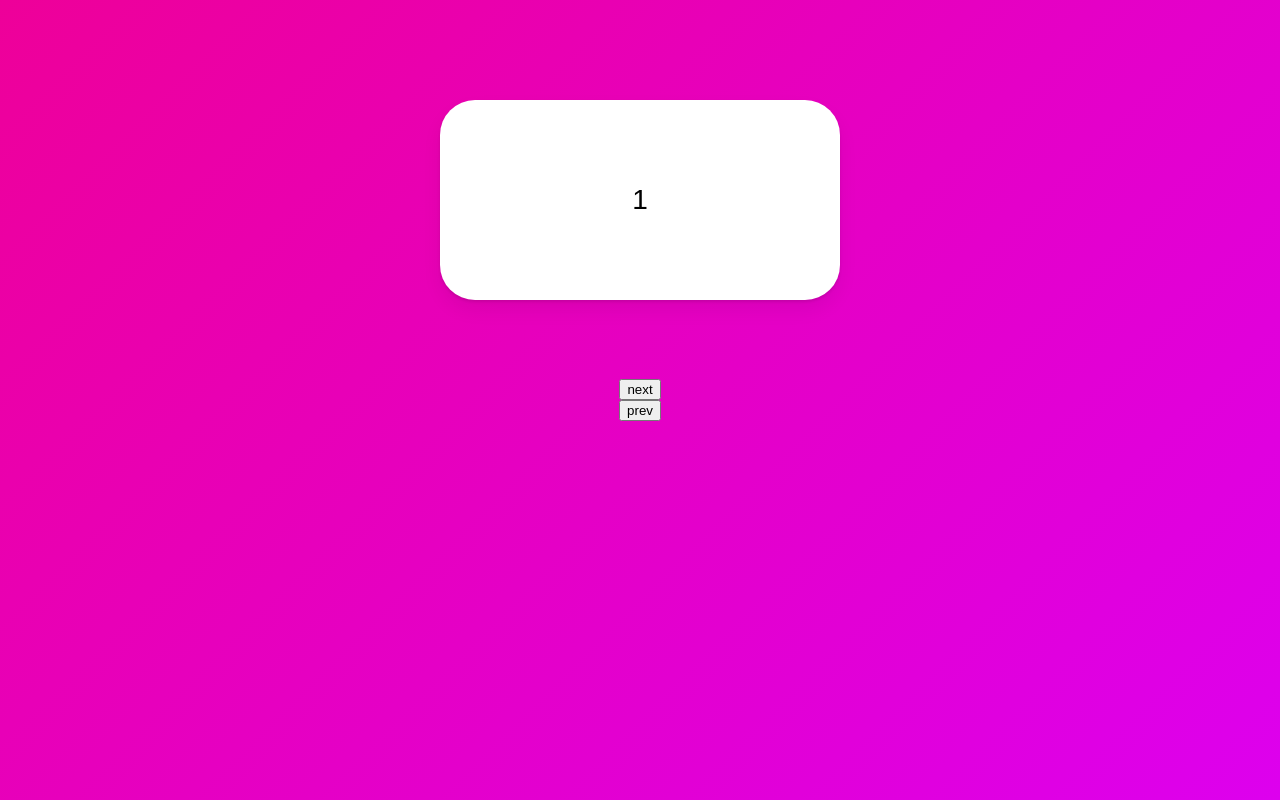
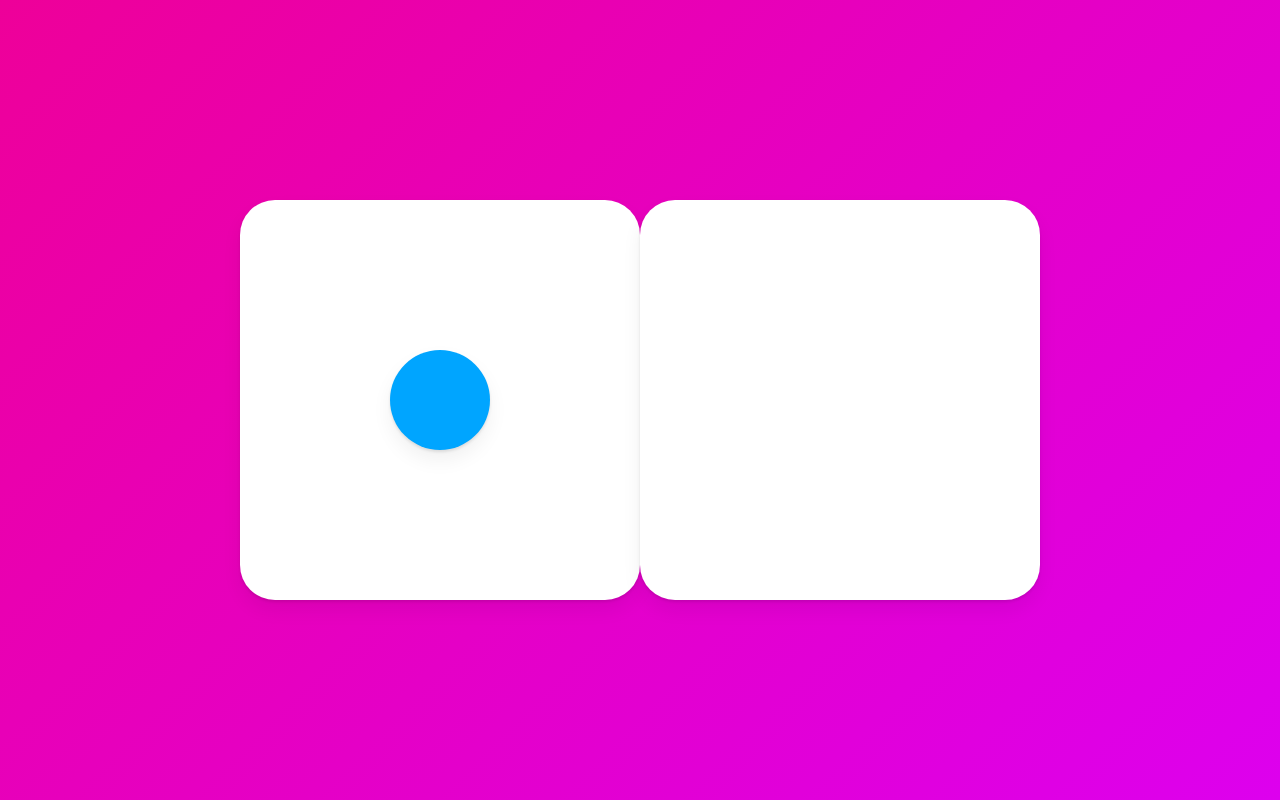
Before and after one commit to to06109/react_masterclass, a React (Create React App) app: page / in a window 1280 px wide. Built offline with nearby package versions, Linux system fonts and the light colour scheme.

Commit message:
7.14 Animation - Layout

```diff
--- a/src/App.tsx
+++ b/src/App.tsx
@@ -14,81 +14,43 @@
   display: flex;
   justify-content: center;
   align-items: center;
-  flex-direction: column;
 `
 const Box = styled(motion.div)`
   width: 400px;
-  height: 200px;
+  height: 400px;
   background-color: rgba(255, 255, 255, 1);
   border-radius: 35px;
-  position: absolute;
-  top: 100px;
   display: flex;
   justify-content: center;
   align-items: center;
-  font-size: 28px;
   box-shadow: 0 2px 3px rgba(0, 0, 0, 0.1), 0 10px 20px rgba(0, 0, 0, 0.06);
 `
-const box = {
-  // 함수에서 object return하려면 괄호로 감싸야함
-  entry: (back: boolean) => ({
-    // 뒤로 가는 거면 entry가 왼쪽(-500)에서 와야함
-    x: back ? -500 : 500,
-    opacity: 0,
-    scale: 0,
-    transition: {
-      duration: 0.3,
-    },
-  }),
-  center: {
-    x: 0,
-    opacity: 1,
-    scale: 1,
-    transition: {
-      duration: 0.3,
-    },
-  },
-  exit: (back: boolean) => ({
-    // 뒤로 가는 거면 exit가 오른쪽(500)으로 가야함
-    x: back ? 500 : -500,
-    opacity: 0,
-    scale: 0,
-    transition: {
-      duration: 0.3,
-    },
-  }),
-}
+
+const Circle = styled(motion.div)`
+  background-color: #00a5ff;
+  height: 100px;
+  width: 100px;
+  border-radius: 50px;
+  box-shadow: 0 2px 3px rgba(0, 0, 0, 0.1), 0 10px 20px rgba(0, 0, 0, 0.06);
+`
 
 function App() {
-  const [visible, setVisible] = useState(1)
-  // 뒤로 가는지 여부 확인
-  const [back, setBack] = useState(false)
-  const nextPlease = () => {
-    // next 버튼 누르면 back = false
-    setBack(false)
-    setVisible((prev) => (prev === 10 ? 10 : prev + 1))
-  }
-  const prevPlease = () => {
-    // prev 버튼 누르면 back = true
-    setBack(true)
-    setVisible((prev) => (prev === 1 ? 1 : prev - 1))
-  }
+  const [clicked, setClicked] = useState(false)
+  const toggleClicked = () => setClicked((prev) => !prev)
   return (
-    <Wrapper>
-      <AnimatePresence custom={back}>
-        <Box
-          custom={back}
-          variants={box}
-          initial="entry"
-          animate="center"
-          exit="exit"
-          key={visible}
-        >
-          {visible}
-        </Box>
-      </AnimatePresence>
-      <button onClick={nextPlease}>next</button>
-      <button onClick={prevPlease}>prev</button>
+    <Wrapper onClick={toggleClicked}>
+      {/* 클릭하면 안보여주고 안하면 보여줌 */}
+      <Box>
+        {!clicked ? (
+          <Circle layoutId="circle" style={{ borderRadius: 50 }} />
+        ) : null}
+      </Box>
+      {/* 클릭하면 보여주고 아니면 안보여줌 */}
+      <Box>
+        {clicked ? (
+          <Circle layoutId="circle" style={{ borderRadius: 0, scale: 2 }} />
+        ) : null}
+      </Box>
     </Wrapper>
   )
 }
```
